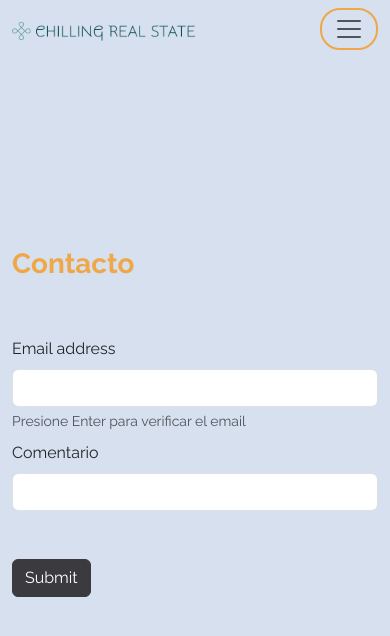
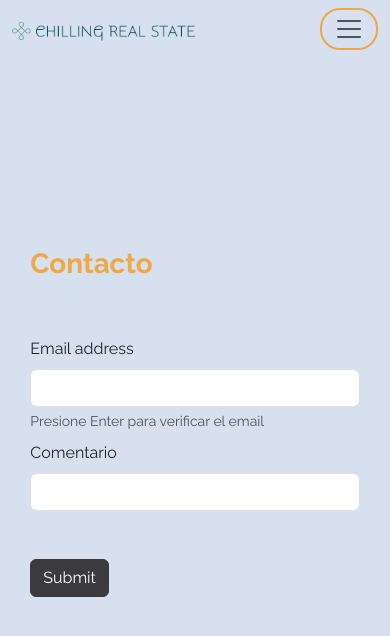
Before and after one commit to Q-ko/Api-pin-front, a React (Create React App) app: page /contacto in a window 390 px wide. Shown: the top 636 px of the page. Built offline with nearby package versions, Linux system fonts and the light colour scheme.

Commit message:
pequeños cambios en contactos

```diff
--- a/src/App.scss
+++ b/src/App.scss
@@ -254,5 +254,17 @@ main {
       }
     }
   }
+  .contacto {
+    .hw-contacto {
+      width: 50%;
+      height: 75%;
+    }
+    @media screen and (max-width: 768px) {
+      .hw-contacto {
+        width: 90%;
+        height: 75%;
+      }
+    }
+  }
 }
 @import "../node_modules/bootstrap/scss/bootstrap";
--- a/src/components/sections/main/components/RegisterForm.js
+++ b/src/components/sections/main/components/RegisterForm.js
@@ -1,6 +1,6 @@
 function RegisterForm(promps) {
   return (
-    <div className="whidt-contacto">
+    <div className="hw-contacto d-flex flex-column justify-content-center align-items-center">
       <div className="row">
         <div className="col-12 col-lg-8 d-flex mb-3">
           <h2 className="h2-title fw-bold font-fam text-info">Contacto</h2>
@@ -57,11 +57,12 @@ function RegisterForm(promps) {
             )}
 
             {promps.showDiv && promps.existMail && (
-              <div>
-                <h1 className="font-fam">
+              <div className="">
+                <h4 className="font-fam">
                   Es un gusto volver a verte por aca!
-                  {promps.userData.nombre} En que podemos ayudarte?
-                </h1>
+                  {promps.userData.nombre}
+                  <br></br> En que podemos ayudarte?
+                </h4>
               </div>
             )}
 
```
